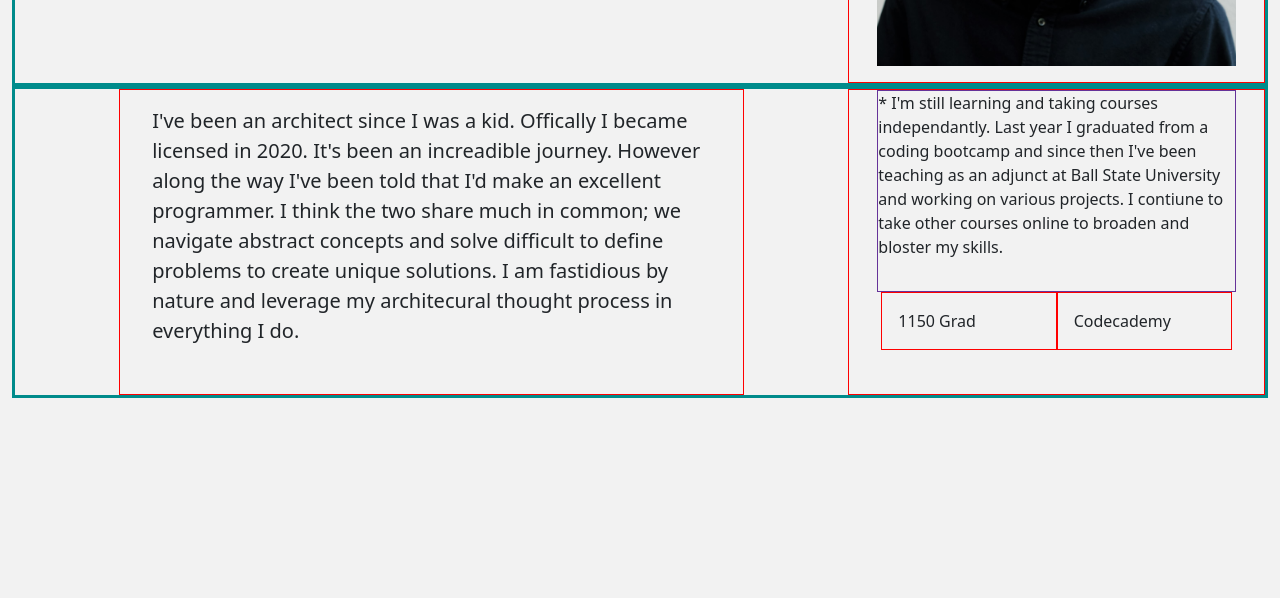
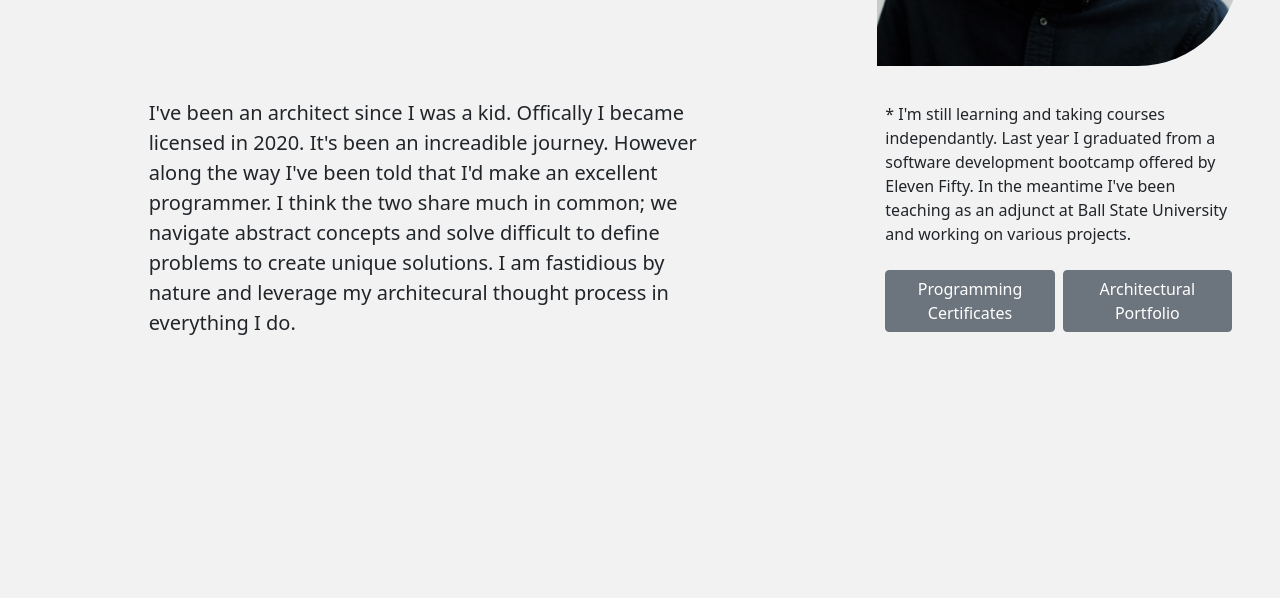
Before and after one commit to StevenGrootaert/PortfolioPage, a plain HTML site: page index.html in a window 1280 px wide. Shown: the part 856-1454 px from the top of the page. Drawn offline with nearby package versions, Linux system fonts and the light colour scheme.

Commit message:
polishing the hello section

```diff
--- a/index.html
+++ b/index.html
@@ -3,7 +3,8 @@
 <head>
     <meta charset="UTF-8">
     <meta name="viewport" content="width=device-width, initial-scale=1.0">
-    <title>PortfolioPage</title> <!--CHnage this to Grootaert or Portfolio or . . . -->
+    <title>Steven Grootaert</title> <!--CHnage this to Grootaert or Portfolio or . . . -->
+    <link rel="icon" type="image/fav-icon" href="./assests/sg-favicon.png">
     <link href="https://cdn.jsdelivr.net/npm/bootstrap@5.1.3/dist/css/bootstrap.min.css" rel="stylesheet" integrity="sha384-1BmE4kWBq78iYhFldvKuhfTAU6auU8tT94WrHftjDbrCEXSU1oBoqyl2QvZ6jIW3" crossorigin="anonymous">
     <link rel="stylesheet" href="./main.css">
 </head>
@@ -54,20 +55,24 @@
                     </div>
                 </div>
                 <div class="col-lg-4">
-                    <div class="pb-3" style="padding-inline: 1rem;">
-                        <div class="col-md-12" style="border: 1px solid rebeccapurple;">
-                            <div class="pb-3">
+                    <div class="pb-3" style="padding: 1rem;">
+                        <div class="col-md-12">
+                            <div class="pb-0" style="padding-inline: .25rem;">
                                 <p>
                               * I'm still learning and taking courses independantly.
-                                Last year I graduated from a coding bootcamp and since then I've been teaching as an adjunct at Ball State University and working
-                                on various projects. I contiune to take other
-                                courses online to broaden and bloster my skills.
+                                Last year I graduated from a software development bootcamp offered by Eleven Fifty.
+                                In the meantime I've been teaching as an adjunct at Ball State University and working
+                                on various projects.
                                 </p>
                             </div>
                         </div>
                         <div class="row" style="padding-inline: 1rem;">
-                            <div class="col-md-6">1150 Grad</div>
-                            <div class="col-md-6">Codecademy</div>
+                            <div class="col-md-6">
+                                <a href="https://www.linkedin.com/in/steven-grootaert-642bb43b/details/certifications/" target="_blank" rel="noopener noreferrer" button type="button" class="btn btn-secondary">Programming Certificates</button></a>
+                            </div>
+                            <div class="col-md-6">
+                                <a href="https://www.grootaert.com/" target="_blank" rel="noopener noreferrer" button type="button" class="btn btn-secondary">Architectural Portfolio </button></a>
+                            </div>
                         </div>
                     </div>
                 </div>
--- a/main.css
+++ b/main.css
@@ -2,6 +2,11 @@ body{
     background-color: hsl(0,0%,95%);
     padding: 0;
     margin: 0;
+}
+
+html {
+    scroll-behavior: smooth;
+    scroll-padding-top: 2rem;
 }
 
 section{
@@ -9,6 +14,7 @@ section{
     margin: auto;
     max-width: 1600px;
 }
+
 
 div.navigation-bar{
     position: -webkit-sticky;
@@ -36,6 +42,20 @@ div.navigation-bar{
     padding-right: 1rem;
 }
 
+.nav-link:active{
+    background-color: aquamarine;
+}
+
+.btn-secondary {
+    display: flex;
+    justify-content: center;
+    align-items: center;
+}
+
+.btn-secondary:hover {
+    background-color: darkcyan;
+}
+
 /* .nav-link.disabled {
     color: white;
     background-color: rgba(128,128,128,0);
@@ -49,35 +69,41 @@ div.navigation-bar{
 .hero-img {
     display: inline-block;
     margin: auto;
-    /* margin-top: 1.5rem; */
     max-width: 100%;
     padding: 1rem;
+    border-radius: 30% 0%;
 }
 
-/* for testing grid spacing only*/
 
-.row.sm-3 {
-    border: 3px solid darkcyan;
+.col-md-12 {
+    text-align: left;
+    padding: .25rem;
+    margin: auto;
 }
 
-.col-md-6 {
-    border: 1px solid red;
+.col-lg-6 {
     text-align: left;
     padding: 1rem;
     margin: auto;
 }
 
-.col-lg-6 {
-    border: 1px solid red;
+.col-md-6 {
     text-align: left;
-    padding: 1rem;
+    padding: .25rem;
     margin: auto;
 }
 
-.col-md-4 {
-    border: 1px solid red;
+/* for testing grid spacing only
+.row.sm-3 {
+    border: 3px solid darkcyan;
 }
 
 .col-lg-4 {
     border: 1px solid red;
 }
+
+
+.col-md-4 {
+    border: 1px solid red;
+}
+*/
```
Also changed, not shown: assests/Projects/24hrAPI.jpg (added), assests/Projects/CSS Creature.jpg (added), assests/Projects/DoWhat-MVC project.jpg (added), assests/Projects/GBC-badges console-list.jpg (added), assests/Projects/GBC-badges console.jpg (added), assests/Projects/SlotMe-API-App.jpg (added), assests/Projects/gameApp.jpg (added), assests/codecademy_icon-invert.png (added), assests/codecademy_logo.png (added), assests/elevenfifty_badges_graduate_600x600.png (added), assests/sg-favicon.png (added).
